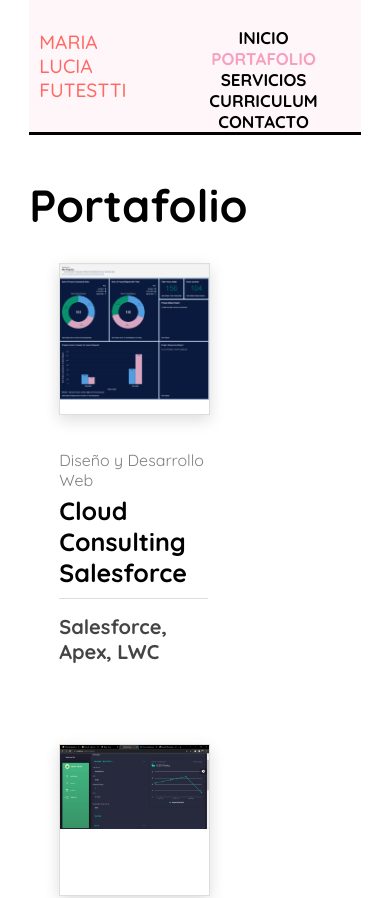
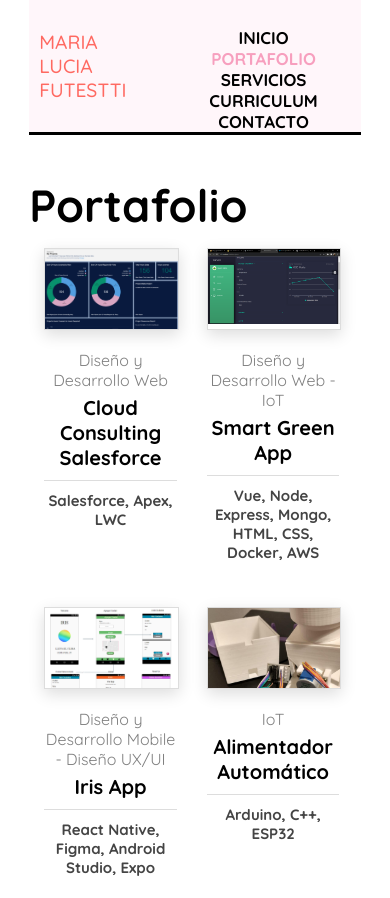
Before and after one commit to luciaf17/portfolio, a React (Create React App) app: page /portfolio in a window 390 px wide. Shown: the top 898 px of the page. Built offline with nearby package versions, Linux system fonts and the light colour scheme.

Commit message:
se corrigen estilos para mobile

```diff
--- a/src/components/Contacto.js
+++ b/src/components/Contacto.js
@@ -35,9 +35,10 @@
   };
 
   const sendEmail = (e) => {
+    console.log(form.current.input)
     if(form.current === ''){
       notifyFields();
-    }
+    }else{
     e.preventDefault();
 
     emailjs.sendForm('service_kpt4rcn', 'template_eeemvp7', form.current, 'f7r-tRS8pVAXWqS3M')
@@ -47,6 +48,7 @@
       }, (error) => {
         notifyError();
       });
+    }
   };
 
   return (
--- a/src/data/Trabajos.js
+++ b/src/data/Trabajos.js
@@ -12,14 +12,14 @@
         'nombre':'Smart Green App',
         'url':'github.com/luciaf17/bootcamp-udemy-iot',
         'tecnologias':'Vue, Node, Express, Mongo, HTML, CSS, Docker, AWS',
-        'categoria':'Diseño y Desarrollo Web',
+        'categoria':'Diseño y Desarrollo Web - IoT',
         'descripcion': 'APP Fullstack IoT donde se controla automáticamente la temperatura, humedad, nivel de agua, y demás valores mediante una placa ESP32. Se utiliza AWS y Docker.'
     },
     {
         'id': 'iris',
         'nombre':'Iris App',
         'url':'github.com/ibm-grupo-107/Iris-App',
-        'tecnologias':'React Native, Figma, Android Studio, Expo, GitHub',
+        'tecnologias':'React Native, Figma, Android Studio, Expo',
         'categoria':'Diseño y Desarrollo Mobile - Diseño UX/UI',
         'descripcion': 'El propósito de la app es que dispongas de una lista con tus ciudades preferidas en la cual puedas acceder fácilmente a los datos del clima en tiempo real. Se consulta a API del clima OpenWeatherMap.'
     },
@@ -33,7 +33,7 @@
     },
     {
         'id': 'dashboard-cripto',
-        'nombre':'Dashboard Análisis Criptomonedas',
+        'nombre':'Dashboard Criptomonedas',
         'url':'public.tableau.com/app/profile/mar.a.luc.a.futestti/viz/AnlisisCriptomonedas-DataBrotes/Dashboard1',
         'tecnologias':'Tableau',
         'categoria':'Análisis de Datos - Diseño UX/UI',
@@ -56,6 +56,14 @@
         'descripcion': 'La app realiza una petición a la api de Coincap, para luego mostrar los precios de las principales criptomonedas. Se realizó un carousel para mostrar las criptos recomendadas. También cuenta con un filtro donde se pueden buscar las criptomonedas que el usuario desee. Repositorio: https://github.com/luciaf17/cotizador-cripto'
     },
     {
+        'id': 'soldagro',
+        'nombre':'Soldagro',
+        'url':'github.com/luciaf17/soldagro-react',
+        'tecnologias':'React JS, Node, Express, SQL, HTML, CSS',
+        'categoria':'Diseño y Desarrollo Web',
+        'descripcion': 'Sistema de control de Stock y Producción para la empresa Soldagro.'
+    },
+    {
         'id': 'aprograma',
         'nombre':'Turismo En La Tierra Media',
         'url':'github.com/ap-lisajunior/turismo-tierra-media-webapp',
@@ -63,12 +71,4 @@
         'categoria':'Diseño y Desarrollo Web',
         'descripcion': 'Trabajo final Argentina Programa, donde se crea una web fullstack de un parque de atracciones.'
     },
-    {
-        'id': 'soldagro',
-        'nombre':'Soldagro',
-        'url':'github.com/luciaf17/soldagro-react',
-        'tecnologias':'React JS, Node, Express, SQL, HTML, CSS',
-        'categoria':'Diseño y Desarrollo Web',
-        'descripcion': 'Sistema de control de Stock y Producción para la empresa Soldagro.'
-    }
 ];
--- a/src/index.css
+++ b/src/index.css
@@ -320,15 +320,41 @@
   }
 
   .work-item{
-    flex-basis: 45%;
-    margin: 30px;
+    flex-basis: 40%;
+    margin: 15px;
   }
 
   .work-item .mask{
     width: 100%;
-    height: 150px;
+    height: 80px;
     overflow: hidden;
     border: 1px solid #ddd;
     box-shadow: 0px 5px 15px #ddd;
   }
+  .work-item span{
+    color: gray;
+    display: block;
+    margin-top: 20px;
+    text-align: center;
+  }
+
+  .work-item h2{
+    text-align: center;
+    color: #000;
+    display: block;
+    margin-top: 5px;
+    font-size: 20px;
+    margin-bottom: 10px;
+  }
+
+  .work-item h3{
+    text-align: center;
+    color: #444;
+    display: block;
+    margin-top: 5px;
+    font-size: 15px;
+    margin-top: 0px;
+    border-top: 1px solid #ddd;
+    padding-top: 10px;
+  }
 }
```
